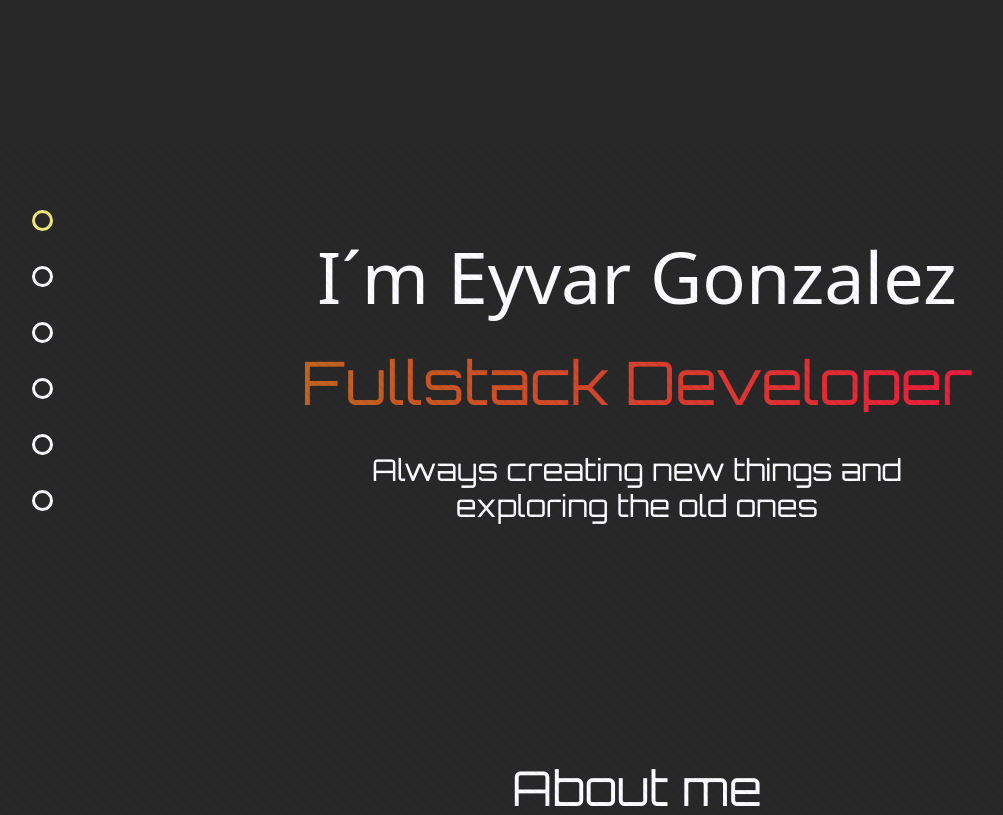
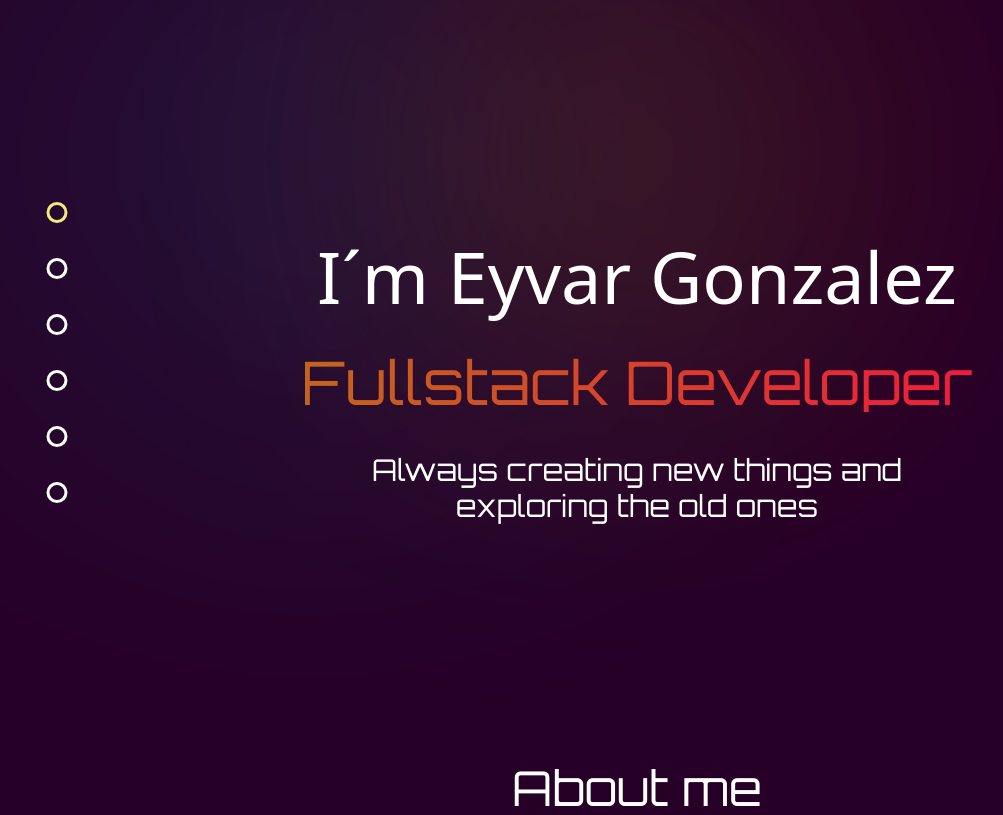
Before and after one commit to Eyvarjgc/P0rtf0li0, an Astro site: page / in a window 1280 px wide. Shown: the top 815 px of the page, without its empty margins (3-1006 px from the left). Built offline with nearby package versions, Linux system fonts and the light colour scheme; Astro itself is replaced by a stand-in of ours.

Commit message:
Change: background

```diff
--- a/src/components/Noise.astro
+++ b/src/components/Noise.astro
@@ -1,82 +1,85 @@
-<div class="noise  fixed top-0 bottom-0 right-0 bg-repeat bg-transparent
-
-w-[200%] h-[200vh] inset-0 z-[99999] pointer-events-none opacity-10 "></div>
 
 
+<div class="bg">
+  <div class="card glass">
+    <div class="shape1"></div>
+    <div class="shape2"></div>
+    <div class="shape3"></div>
+
+  </div>
+</div>
+
 <style>
-  div{
-    /* background-image: url(./background/Noise1.svg); */
-    /* animation: noise 0.2s infinite; */
+  .bg{
+    position: fixed;
+    top: 0 !important;
+    justify-content: center;
+    inset: 0;
+    display: inline-flex;
+    flex-direction: row;
+    opacity: 0.9;
+    z-index: 0;
+  }
+  .card{
+    position: absolute;
+    right: 0;
+    top: 0 !important;
+    justify-content: center;
+    inset: 0;
+    display: inline-flex;
+    flex-direction: row;
+  }
+  .shape1{
+    width: 10em;
+    height: 10em;
+    border-radius: 9999px;
+    position: relative;
+    animation: one 10s infinite;
+    opacity: 0.9;
+    filter: blur(300px);
+    background-color: rgb(255, 0, 200);
+  }
+  .shape2{
+    width: 20em;
+    height: 20em;
+    border-radius: 9999px;
+    position: relative;
+    animation: two 10s infinite;
+    opacity: 0.9;
+    filter: blur(200px);
+    background-color: rgba(0, 255, 255, 0.418);
+  }
+
+  .shape3{
+    width: 20em;
+    height: 20em;
+    border-radius: 9999px;
+    position: relative;
+    animation: two 10s infinite;
+    opacity: 0.9;
+    filter: blur(150px);
+    background-color: rgba(126, 84, 0, 0.715);
+  }
+  @keyframes one{
+    0%{left: 0px; top: 0px;}
+    20%{left: 10px; top: 30px;}
+    40%{left: 30px; top: 40px;}
+    70%{left: 450px; top: 20px;}
+    90%{left: -10px; top: -320px;}
+
+  }
+  @keyframes two{
+    0%{left: 0px; top: 0px;}
+    20%{left: -10px; top: 30px;}
+    40%{left: 30px; top: -40px;}
+    70%{left: -450px; top: 20px;}
+    90%{left: 10px; top: 320px;}
+
+  }
 
 
-    background-color: #e5e5f7;
-    background-size: 10px 10px;
-    background-image: repeating-linear-gradient(45deg, #444cf7 0, #444cf7 1px, #e5e5f7 0, #e5e5f7 50%);
-    animation: noise 0.1s infinite;
-    mix-blend-mode: multiply;
-
-}
-
-
-
-@media (prefers-reduced-motion:reduce) {
-  div {
-    animation: none;
-    opacity: 0.10;
+  .glass{
+    /* background-color: #fafafa10; */
+    /* backdrop-filter: blur(0.4rem); */
   }
-}
-
-@-webkit-keyframes noise {
-  to {
-    transform: translate3d(-7rem, 0, 0);
-  }
-}
-
-@keyframes noise {
-  0% {
-    transform: translate3d(0, 9rem, 0);
-  }
-
-  10% {
-    transform: translate3d(-1rem, -4rem, 0);
-  }
-
-  20% {
-    transform: translate3d(-8rem, 2rem, 0);
-  }
-
-  30% {
-    transform: translate3d(9rem, -9rem, 0);
-  }
-
-  40% {
-    transform: translate3d(-2rem, 7rem, 0);
-  }
-
-  50% {
-    transform: translate3d(-9rem, -4rem, 0);
-  }
-
-  60% {
-    transform: translate3d(2rem, 6rem, 0);
-  }
-
-  70% {
-    transform: translate3d(7rem, -8rem, 0);
-  }
-
-  80% {
-    transform: translate3d(-9rem, 1rem, 0);
-  }
-
-  90% {
-    transform: translate3d(6rem, -5rem, 0);
-  }
-
-  to {
-    transform: translate3d(-7rem, 0, 0);
-  }
-}
-
-
 </style>
--- a/src/layouts/Layout.astro
+++ b/src/layouts/Layout.astro
@@ -31,13 +31,16 @@ import Noise from '../components/Noise.astro';
 
 	</head>
 	<body>
-		<Noise />
 		<slot />
 	</body>
 </html>
 <style is:global>
 	body{
-		background-color: rgb(40, 40, 40);
+		/* background-color: rgb(40, 40, 40); */
+		background-color: rgb(39, 0, 40);
+
+
+
 	}
 	/* Google fonts */
 	.navFont {
--- a/src/pages/index.astro
+++ b/src/pages/index.astro
@@ -8,13 +8,15 @@ import Projects from '../sections/Projects.astro';
 import Skills from '../sections/Skills.astro';
 import Contact from '../sections/Contact.astro';
 import Stack from '../sections/Stack.astro';
+import Noise from '../components/Noise.astro';
 
 ---
 
 <Layout title="Welcome to Astro.">
-	<main>
 
-		<Navbar />
+	<main class="z-[9999999] absolute">
+
+		<Navbar  />
 
 		<Hero />
 
@@ -26,4 +28,5 @@ import Stack from '../sections/Stack.astro';
 
 		<Contact />
 	</main>
+	<Noise />
 </Layout>
--- a/src/sections/Projects.astro
+++ b/src/sections/Projects.astro
@@ -33,7 +33,7 @@ import ProjectCards from "../components/ProjectCards.astro";
 
 
     <div class="item-description">
-      <p class="lg:pt-4 text-justify font-mono text-[12px]   md:text-base  " id="psDesc" >In this project, I applied my knowledge of APIs and couldn't be more grateful for the experience. I have a deep love for music, so<span class="text-cyan-300"> I used the Spotify API </span> to display the most listened-to songs and create new playlists based on the selected artist. Through this project, <span class="text-cyan-300">my understanding of APIs has greatly improved.</span></p>
+      <p class="lg:pt-1 text-justify font-mono text-[12px]   md:text-base  " id="psDesc" >In this project, I applied my knowledge of APIs and couldn't be more grateful for the experience. I have a deep love for music, so<span class="text-cyan-300"> I used the Spotify API </span> to display the most listened-to songs and create new playlists based on the selected artist. Through this project, <span class="text-cyan-300">my understanding of APIs has greatly improved.</span></p>
 
       <div class="flex justify-center items-center absolute right-0 left-0 bottom-5 gap-4  ">
 
--- a/src/styles/global.css
+++ b/src/styles/global.css
@@ -1,8 +1,8 @@
 
   /* NAVBAR */
 .navBar{
-  left: 3%;
-  /* transform: translate(-50%,-50%); */
+  left: 5%;
+  transform: translate(-10%, 25%);
 }
 .toolTip{
   visibility: hidden;
@@ -48,8 +48,7 @@
     writing-mode: vertical-rl;
     text-orientation: upright;
   }
-  .navButton{
-  }
+
   .navButton:hover  .toolTip{
     visibility: visible;
     opacity: 1;
```
